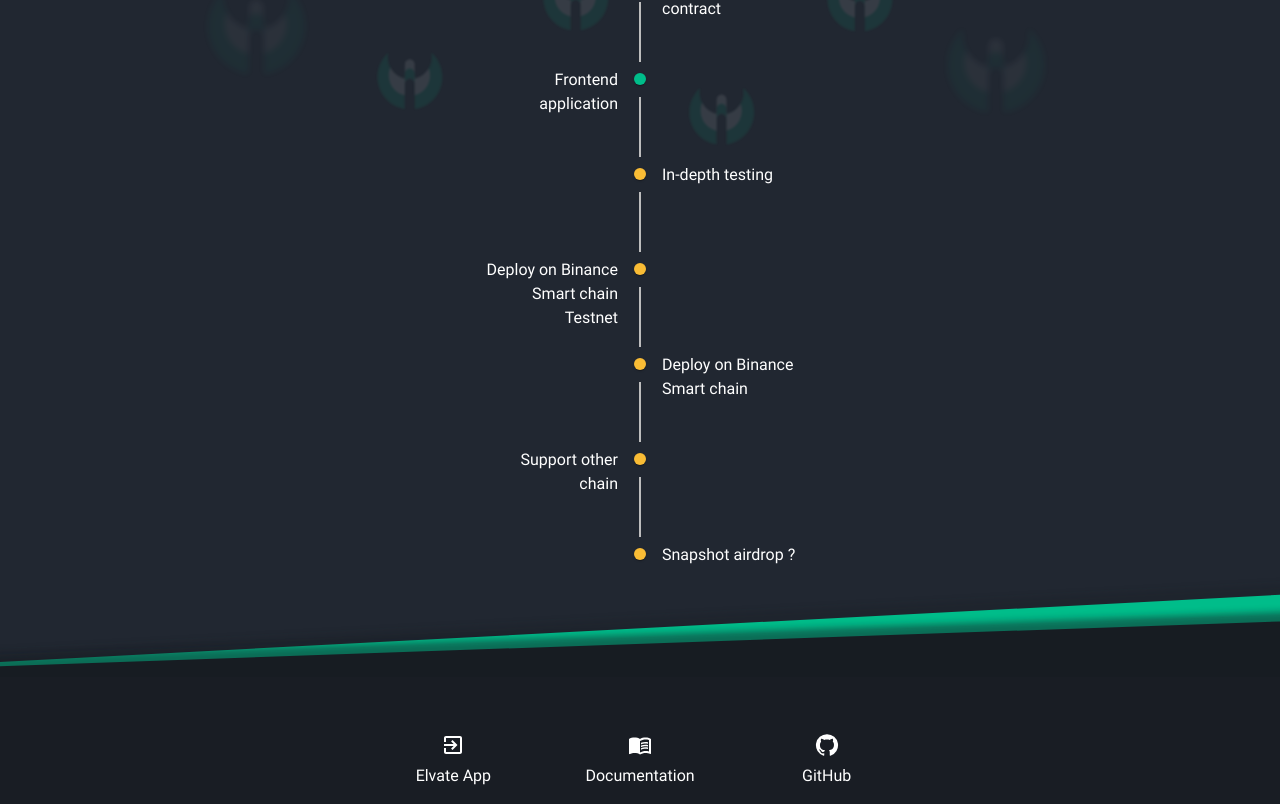
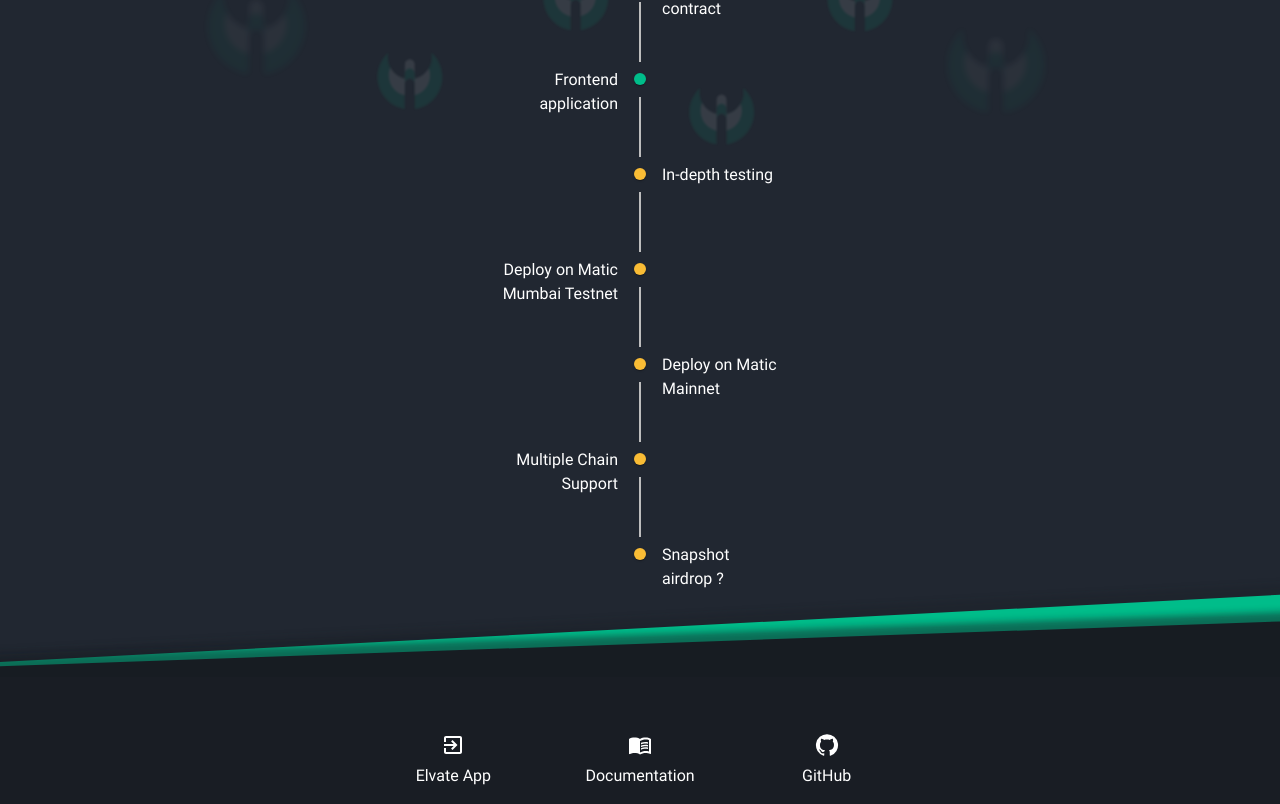
Before and after one commit to elvate-app/elvate-website, a React (Create React App) app: page / in a window 1280 px wide. Shown: the part 1351-2155 px from the top of the page. Built offline with nearby package versions, Linux system fonts and the light colour scheme.

Commit message:
Update roradmap

```diff
--- a/src/component/RoadmapSection.tsx
+++ b/src/component/RoadmapSection.tsx
@@ -117,7 +117,7 @@
                   animateOnce={true}
                   offset={80}
                 >
-                  Deploy on Binance Smart chain Testnet
+                  Deploy on Matic Mumbai Testnet
                 </ScrollAnimation>
               </TimelineContent>
             </TimelineItem>
@@ -132,7 +132,7 @@
                   animateOnce={true}
                   offset={80}
                 >
-                  Deploy on Binance Smart chain
+                  Deploy on Matic Mainnet
                 </ScrollAnimation>
               </TimelineContent>
             </TimelineItem>
@@ -147,7 +147,7 @@
                   animateOnce={true}
                   offset={80}
                 >
-                  Support other chain
+                  Multiple Chain Support
                 </ScrollAnimation>
               </TimelineContent>
             </TimelineItem>
```
